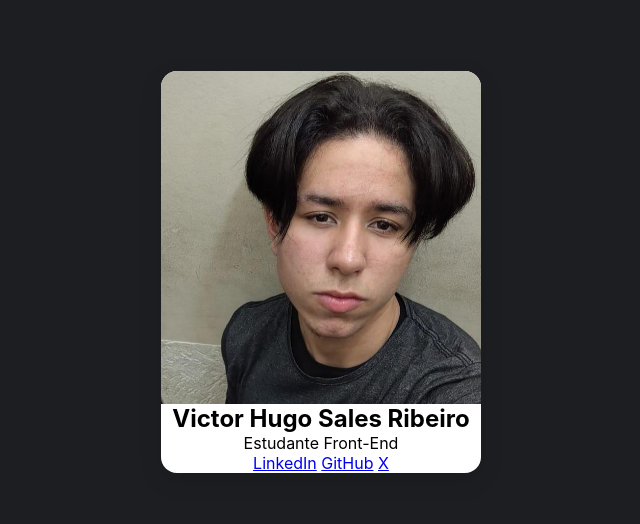
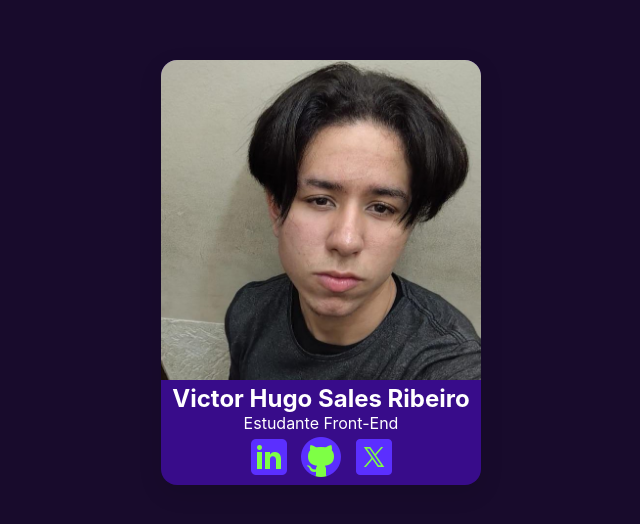
Before and after one commit to VitinDuCray/Cartao-Apresentativo, a plain HTML site: page index.html in a window 1280 px wide. Shown: the part 128-652 px from the top of the page, without its empty margins (319-959 px from the left). Drawn offline with Linux system fonts and the light colour scheme.

Commit message:
Add files via upload

```diff
--- a/css/style.css
+++ b/css/style.css
@@ -1,7 +1,7 @@
 :root {
     --cor-fundo: #f0f2f5;
-    --cor-branco: #ffffff;
-    --cor-texto-primario: #1c1e21;
+    --cor-card: #380c8a;
+    --cor-texto-primario: #ffffff;
     --cor-texto-secundario: #606770;
     --cor-borda: #dcdfe3;
     --cor-acento: #007bff;
@@ -20,11 +20,16 @@ body {
     justify-content: center;
     align-items: center;
     min-height: 100vh;
-    background-color: #1c1e21;
+    background-color: #180b2c;
+    color: var(--cor-texto-primario);
+}
+
+a {
+    text-decoration: none;
 }
 
 .card {
-    background-color: var(--cor-branco);
+    background-color: var(--cor-card);
     border-radius: 16px;
     box-shadow: 0 8px 24px rgba(0, 0, 0, 0.1);
     width: 320px;
@@ -41,11 +46,11 @@ body {
 
 .card:hover {
     transform: translateY(-10px);
-    box-shadow: 0 16px 32px rgba(0, 0, 0, 0.2);
+    box-shadow: 0 16px 32px rgba(55, 0, 100, 0.438);
 }
 
-.card_image-container {
+.card_image {
     width: 100%;
-    height: 333px;
+    height: 100%;
     object-fit: cover;
 }
--- a/index.html
+++ b/index.html
@@ -24,12 +24,17 @@
             <div class="card_info">
                 <h2 class="card_name">Victor Hugo Sales Ribeiro</h2>
                 <p class="card_title">Estudante Front-End</p>
+
                 <div class="card_social">
-                    <a href="#" class="card_social_link"
-                        aria-label="LikedIn de Victor Hugo Sales Ribeiro">LinkedIn</a>
-                    <a href="#" class="card_social_link"
-                        aria-label="GitHub de Victor Hugo Sales Ribeiro">GitHub</a>
-                    <a href="#" class="card_social_link" aria-label="X de Victor Hugo Sales Ribeiro">X</a>
+                    <a href="https://linkedin.com/in/victor-hugo-sales-ribeiro-412059314" class="card_social_link" aria-label="LikedIn de Victor Hugo Sales Ribeiro">
+                        <img src="assets/icon1.png" alt="LikedIn de Victor Hugo">
+                    </a>
+                    <a href="https://github.com/VitinDuCray" class="card_social_link" aria-label="GitHub de Victor Hugo Sales Ribeiro">
+                        <img src="assets/icon2.png" alt="GitHub de Victor Hugo">
+                    </a>
+                    <a href="https://x.com/VitinDuCray" class="card_social_link" aria-label="X de Victor Hugo Sales Ribeiro">
+                        <img src="assets/icon3.png" alt="X de Victor Hugo">
+                    </a>
                 </div>
 
             </div>
```
Also changed, not shown: assets/icon1.png (added), assets/icon2.png (added), assets/icon3.png (added).
